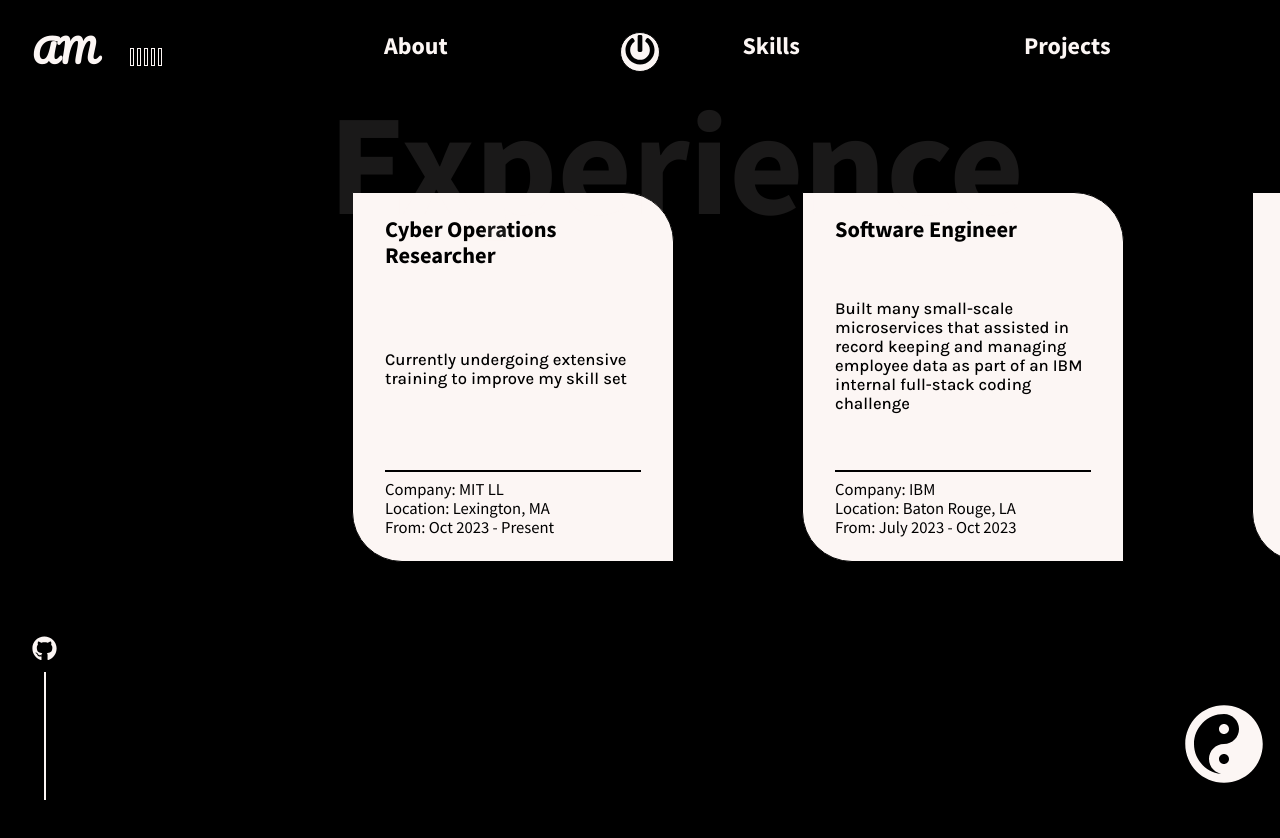
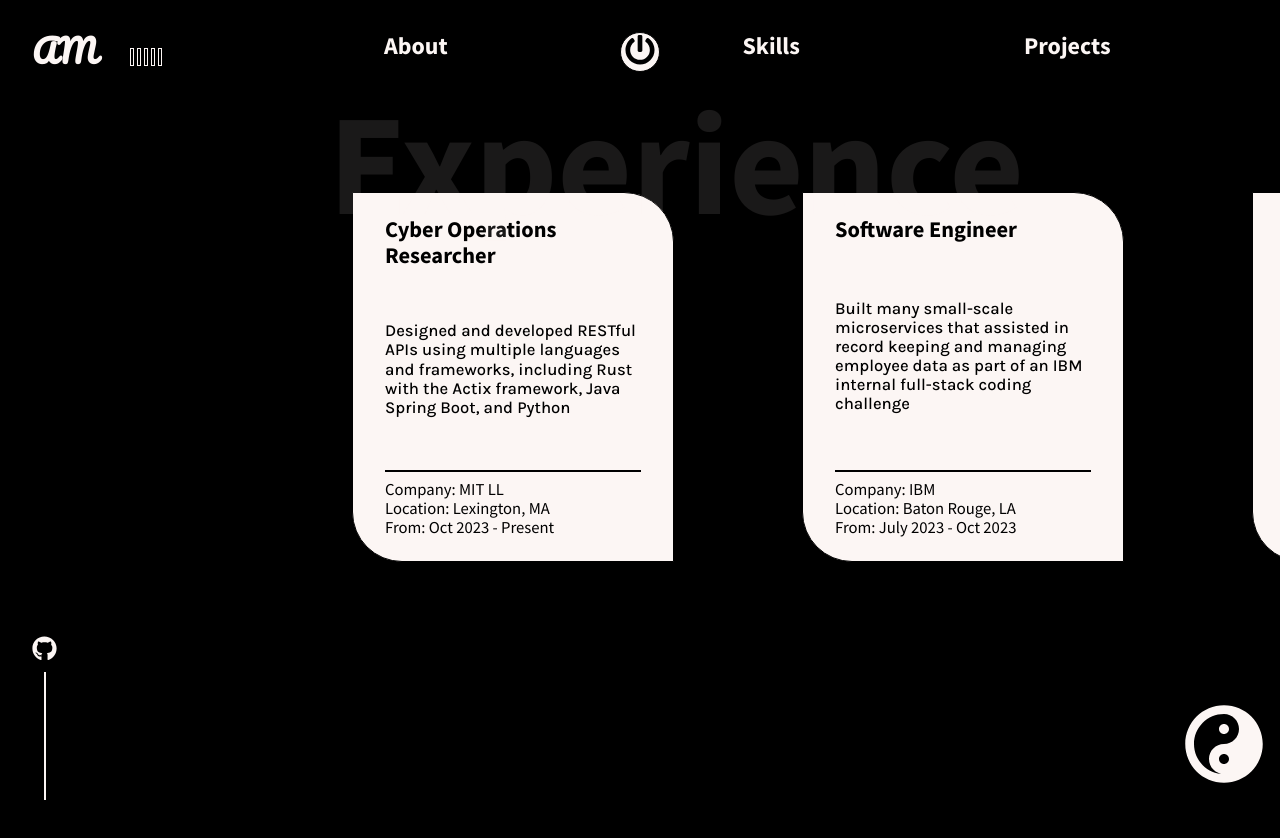
Before and after one commit to Graycouch/Web-Portfolio, a React (Create React App) app: page /experience in a window 1280 px wide. Shown: the top 838 px of the page. Built offline with nearby package versions, Linux system fonts and the light colour scheme.

Commit message:
Update ExperienceData.js

```diff
--- a/src/components/ExperienceData.js
+++ b/src/components/ExperienceData.js
@@ -2,7 +2,7 @@ export const Work = [
     {
         id:1,
         name:" Cyber Operations Researcher",
-        description:"Currently undergoing extensive training to improve my skill set",
+        description:"Designed and developed RESTful APIs using multiple languages and frameworks, including Rust with the Actix framework, Java Spring Boot, and Python",
         tags:["Company: MIT LL", "Location: Lexington, MA", "From: Oct 2023 - Present"],
     },
     {
```
